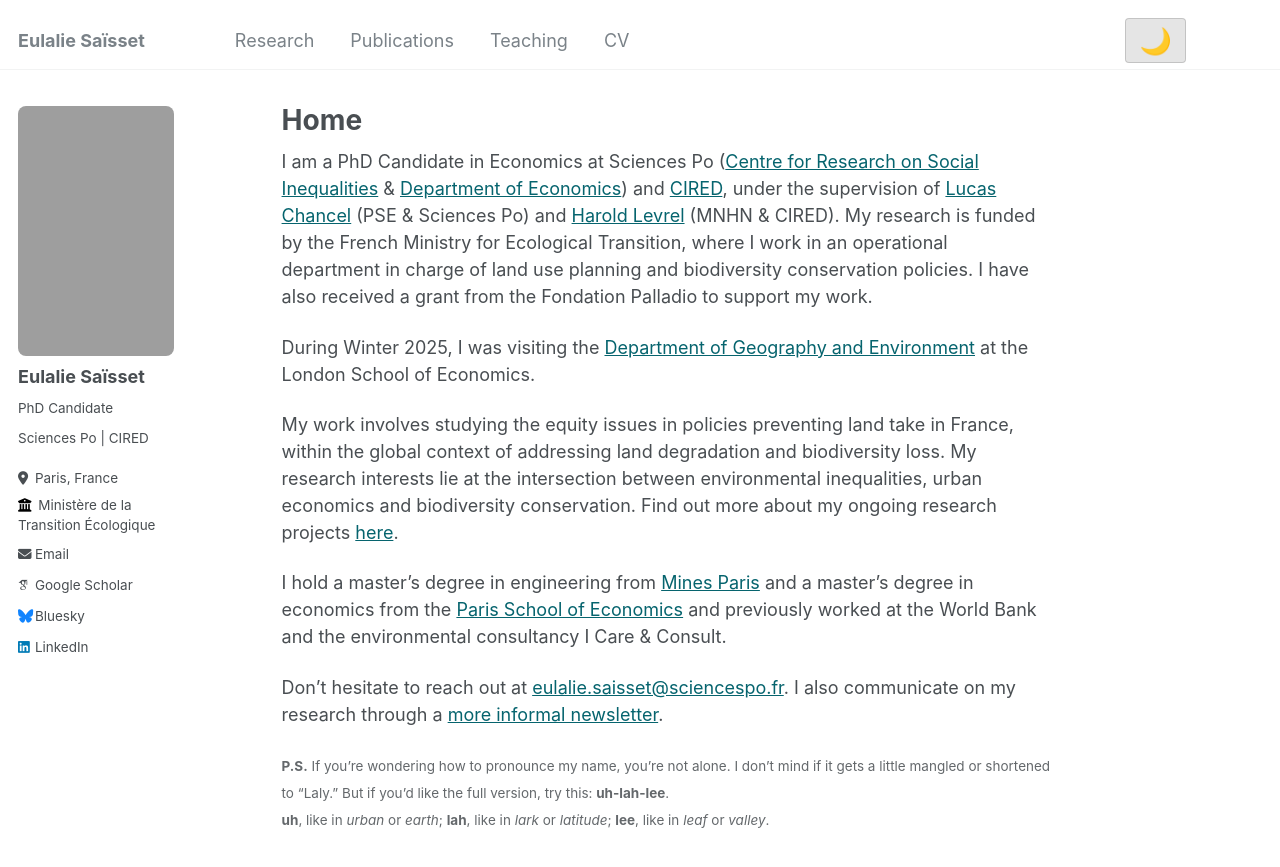
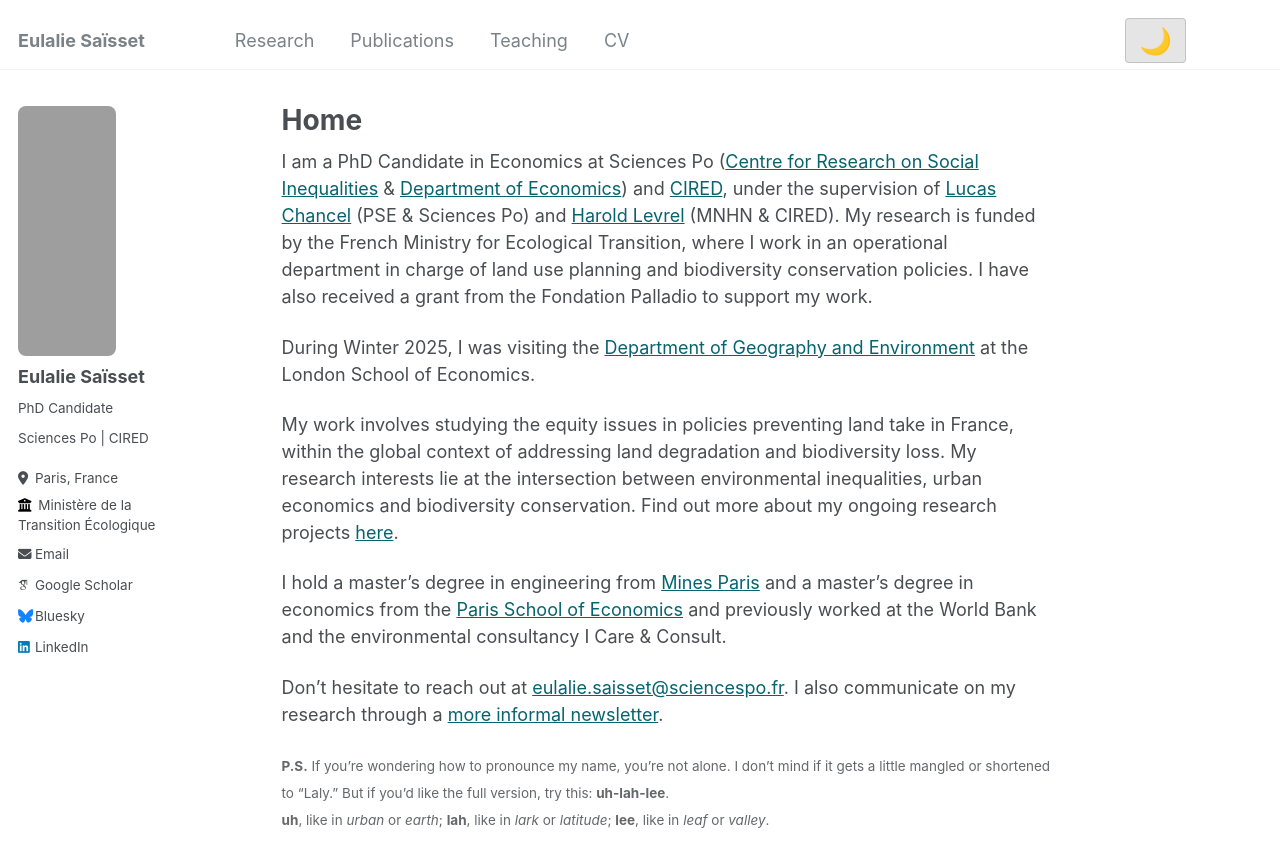
Before and after one commit to eulaliesaisset/eulaliesaisset.github.io, a Jekyll site: the page built from _pages/about.md, in a window 1280 px wide and 1045 px high. Shown: the top 867 px of the window. Built offline with Jekyll 4.4.1, drawn with Linux system fonts in a browser that asks for light colours; some web fonts are replaced.

Commit message:
Update _sidebar.scss image size

```diff
--- a/_sass/_sidebar.scss
+++ b/_sass/_sidebar.scss
@@ -103,7 +103,7 @@
 // New version with rectangle picture
 .author__avatar {
   display: block; // Ensures the image behaves as a block element
-  width: 80%; // Slightly smaller than the sidebar width
+  width: 50%; // Slightly smaller than the sidebar width
   margin-left: 0; // Aligns the image to the left
   margin-right: auto; // Optional: centers the right margin if needed
 
```
